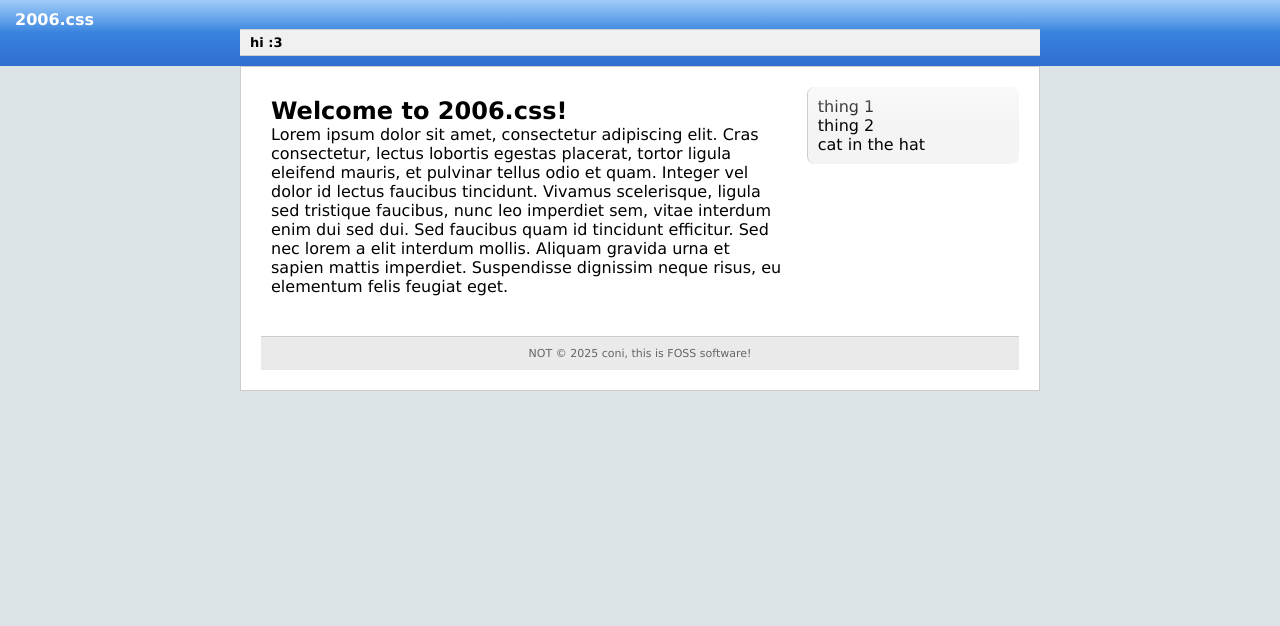
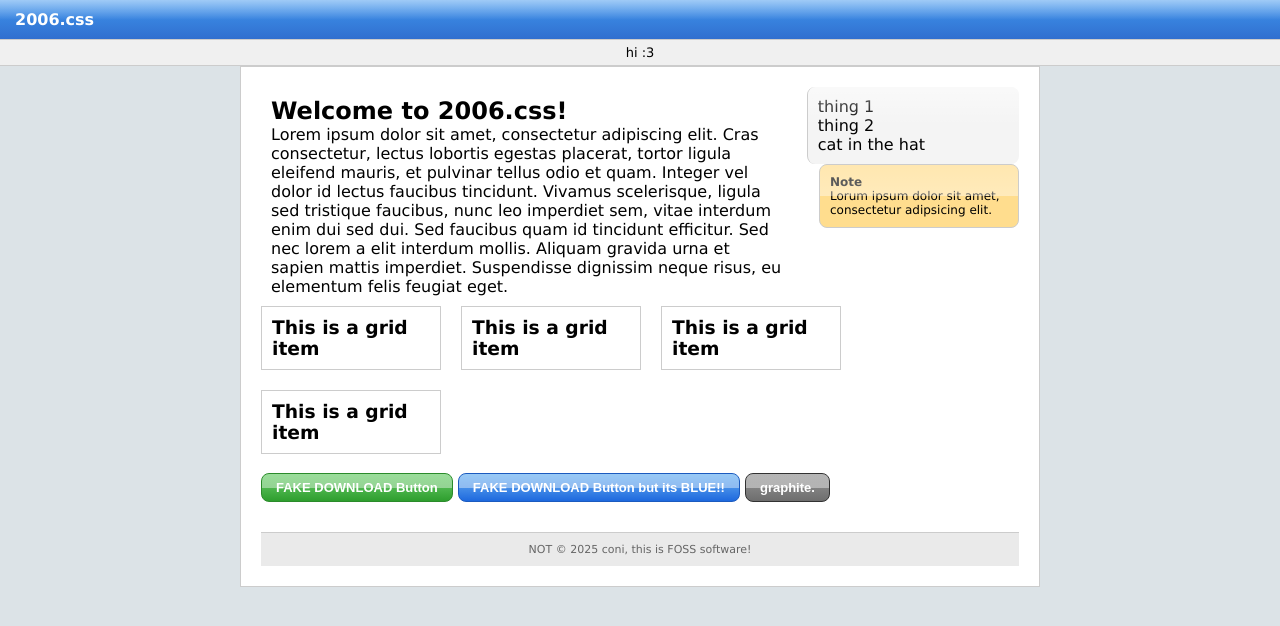
Before and after one commit to conistuffwow/2006.css, a plain HTML site: page index.html in a window 1280 px wide. Drawn offline with Linux system fonts and the light colour scheme.

Commit message:
Library complete! tadaa!

```diff
--- a/css/2006.css
+++ b/css/2006.css
@@ -20,7 +20,7 @@ body {
 .headerpanel {
     margin: 0 auto;
     width: 800px;
-    background: linear-gradient(to bottom, var(--nav-bg-start, #4096ee), var(--nav-bg-end, #306fcf));
+    background: linear-gradient(to bottom, var(--hdr-bg-start, #4096ee), var(--hdr-bg-end, #306fcf));
     color: var(--nav-text-colour, white);
     padding: 10px 15px;
     font-weight: bold;
@@ -147,3 +147,68 @@ body {
 .headerpanel .navstrip {
     color: black;
 }
+
+.grid {
+    overflow: hidden;
+    margin: -10px;
+}
+
+.grid .grid-item {
+    float: left;
+    width: 180px;
+    margin: 10px;
+    background: var(--grid-item-bg, #ffffff);
+    border: 1px solid #ccc;
+    padding: 10px;
+    box-sizing: border-box;
+}
+
+button {
+    display: inline-block;
+    padding: 6px 14px;
+    font-size: 13px;
+    font-weight: bold;
+    color: #fff;
+    background: linear-gradient(to bottom, var(--button-colour-start, #6db3f2), var(--button-colour-end, #1e69de));
+    border: 1px solid var(--button-border-colour, #1c5bbf);
+    text-decoration: none;
+    cursor: pointer;
+    text-shadow: 0, -1px 0 rgba(0,0,0,0.3);
+    box-sizing: border-box;
+}
+button:hover {
+    background: linear-gradient(to bottom, var(--button-hover-start, #306fcf), var(--button--hover-end, #2b7bff));
+}
+
+button.green {
+    background: linear-gradient(to bottom, #6fcf6f, #2e9e2e);
+    border-color: #2b8b2b !important;
+}
+button.green:hover {
+    background: linear-gradient(to bottom, #82e082, #3ab63a);
+}
+
+button.graphite {
+    background: linear-gradient(to bottom, #969696, #6e6e6e);
+    border-color: #323232 !important;
+}
+button.graphite:hover {
+    background: linear-gradient(to bottom, #5d5d5d, #303030);
+}
+
+.floatingbox {
+    float: right;
+    width: 200px;
+    margin: 0 0 15px 15px;
+    background: var(--floatingbox-bg, #ffdd8e);
+    color: black;
+    border: 1px solid #ccc;
+    padding: 10px;
+    font-size: 12px;
+    box-sizing: border-box;
+}
+
+.floatingbox.left {
+    float: left;
+    margin: 0 15px 15px 0;
+}
--- a/index.html
+++ b/index.html
@@ -8,10 +8,10 @@
     <body>
         <div class="shiny full headerpanel">
             2006.css
-            <div class="navstrip left">
+        </div>
+        <div class="full navstrip">
                 hi :3
             </div>
-        </div>
         <div class="main">
             <div class="split">
                 <div class="spmain">
@@ -25,7 +25,29 @@
                         <p>cat in the hat</p>
                     </ul>
                 </div>
+                <div class="floatingbox rounded glassy">
+                        <strong>Note</strong>
+                        <p>Lorum ipsum dolor sit amet, consectetur adipsicing elit.</p>
+                </div>
             </div>
+            <div class="grid">
+                <div class="grid-item">
+                    <h3>This is a grid item</h3>
+                </div>
+                <div class="grid-item">
+                    <h3>This is a grid item</h3>
+                </div>
+                <div class="grid-item">
+                    <h3>This is a grid item</h3>
+                </div>
+                <div class="grid-item">
+                    <h3>This is a grid item</h3>
+                </div>
+            </div>
+            <br>
+            <button class="glassy green rounded">FAKE DOWNLOAD Button</button>
+            <button class="glassy rounded">FAKE DOWNLOAD Button but its BLUE!!</button>
+            <button class="glassy graphite rounded">graphite.</button>
             <div class="footer">
                 NOT &copy; 2025 coni, this is FOSS software!
             </div>
```
